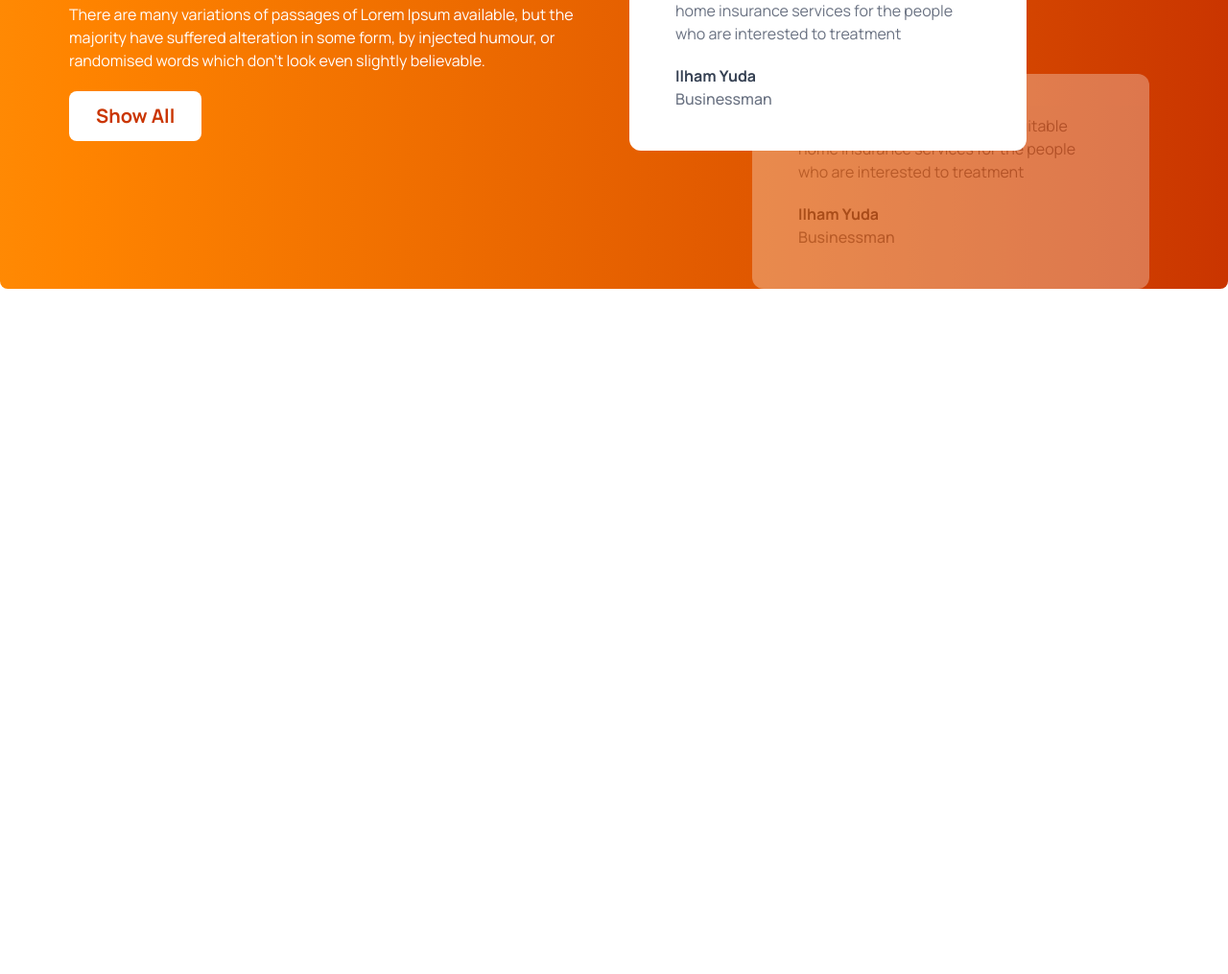
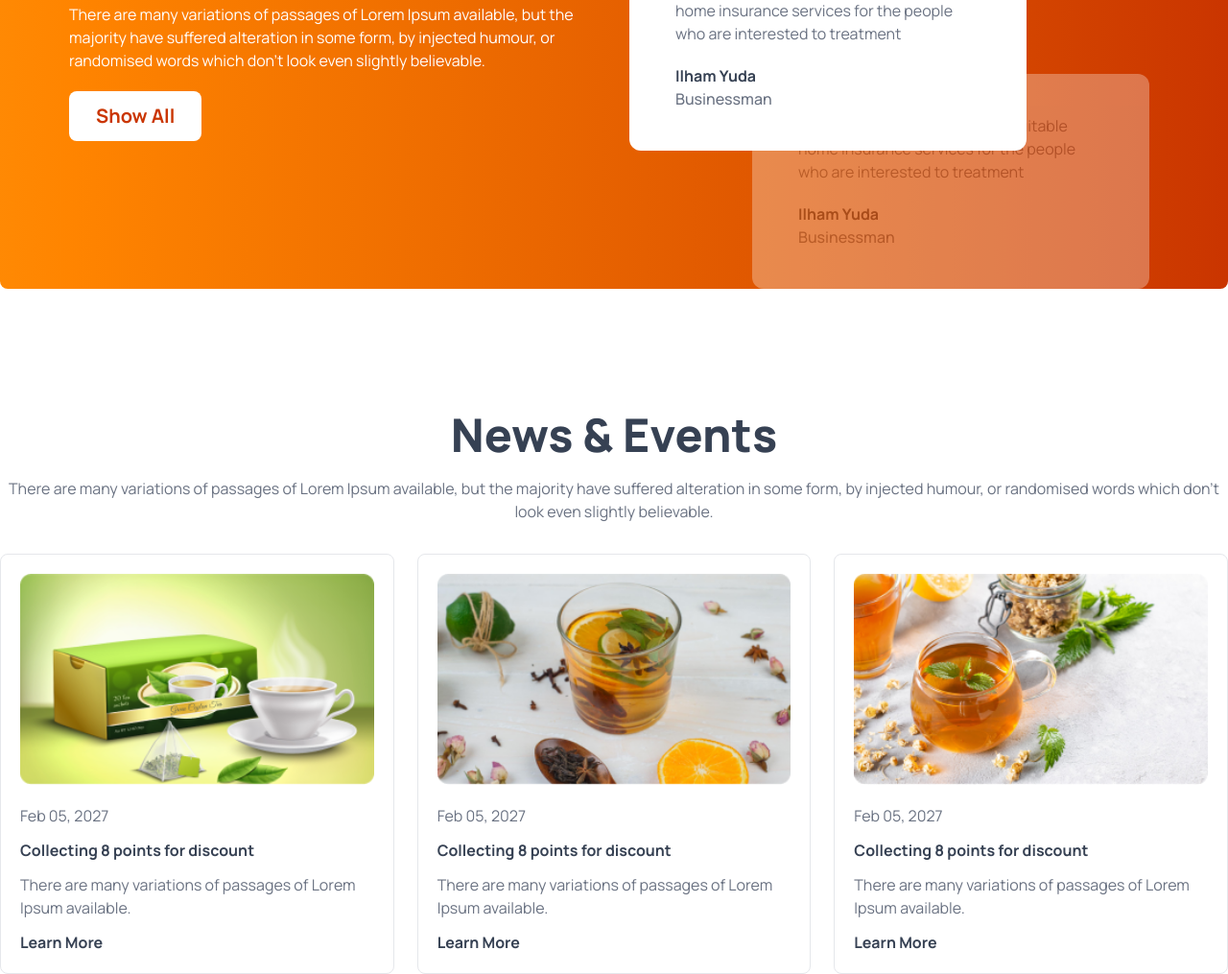
Before and after one commit to aratislamsafol/tea-house, a plain HTML site: page src/index.html in a window 1280 px wide. Shown: the part 2177-3192 px from the top of the page at 96% size. Before the commit the page ends 2478 px from the top, so only its background shows below. Drawn offline with nearby package versions, Linux system fonts and the light colour scheme.

Commit message:
news done

```diff
--- a/src/index.html
+++ b/src/index.html
@@ -195,6 +195,53 @@
             </div>
 
         </div>
+        <!-- News & Events -->
+         <section class="mt-20 md:mt-25 lg:mt-32">
+            <!-- news description -->
+            <div class="text-center">
+                <h1 class="font-extrabold text-gray-700 text-5xl mb-5">News & Events</h1>
+                <p class="font-normal text-gray-500 text-base">There are many variations of passages of Lorem Ipsum available, but the majority have suffered alteration in some form, by injected humour, or randomised words which don't look even slightly believable. </p>
+            </div>
+            <!-- parent card -->
+             <div class="grid grid-cols-1 md:grid-cols-2 lg:grid-cols-3 gap-6 mt-8">
+                <!-- card item -->
+                <div class="p-5 rounded-lg border border-gray-200">
+                    <img src="/images/news-1.png" class="w-full" alt="">
+                    <!-- card body -->
+                     <div class="flex flex-col mt-5 gap-3">
+                        <span class="text-gray-500">Feb 05, 2027</span>
+                        <h3 class="text-gray-700 font-bold">Collecting 8 points for discount</h3>
+                        <p class="text-gray-500">There are many variations of passages of Lorem Ipsum available.</p>
+                        <button type="button" class="font-bold text-gray-700 w-fit">Learn More</button>
+                     </div>
+                </div>
+
+                <!-- card item -->
+                <div class="p-5 rounded-lg border border-gray-200">
+                    <img src="/images/news-2.png" class="w-full" alt="">
+                    <!-- card body -->
+                     <div class="flex flex-col mt-5 gap-3">
+                        <span class="text-gray-500">Feb 05, 2027</span>
+                        <h3 class="text-gray-700 font-bold">Collecting 8 points for discount</h3>
+                        <p class="text-gray-500">There are many variations of passages of Lorem Ipsum available.</p>
+                        <button type="button" class="font-bold text-gray-700 w-fit">Learn More</button>
+                     </div>
+                </div>
+
+                <!-- card item -->
+                <div class="p-5 rounded-lg border border-gray-200">
+                    <img src="/images/news-3.png" class="w-full" alt="">
+                    <!-- card body -->
+                     <div class="flex flex-col mt-5 gap-3">
+                        <span class="text-gray-500">Feb 05, 2027</span>
+                        <h3 class="text-gray-700 font-bold">Collecting 8 points for discount</h3>
+                        <p class="text-gray-500">There are many variations of passages of Lorem Ipsum available.</p>
+                        <button type="button" class="font-bold text-gray-700 w-fit">Learn More</button>
+                     </div>
+                </div>
+             </div>
+
+         </section>
     </main>
     <footer></footer>
 </body>
```
